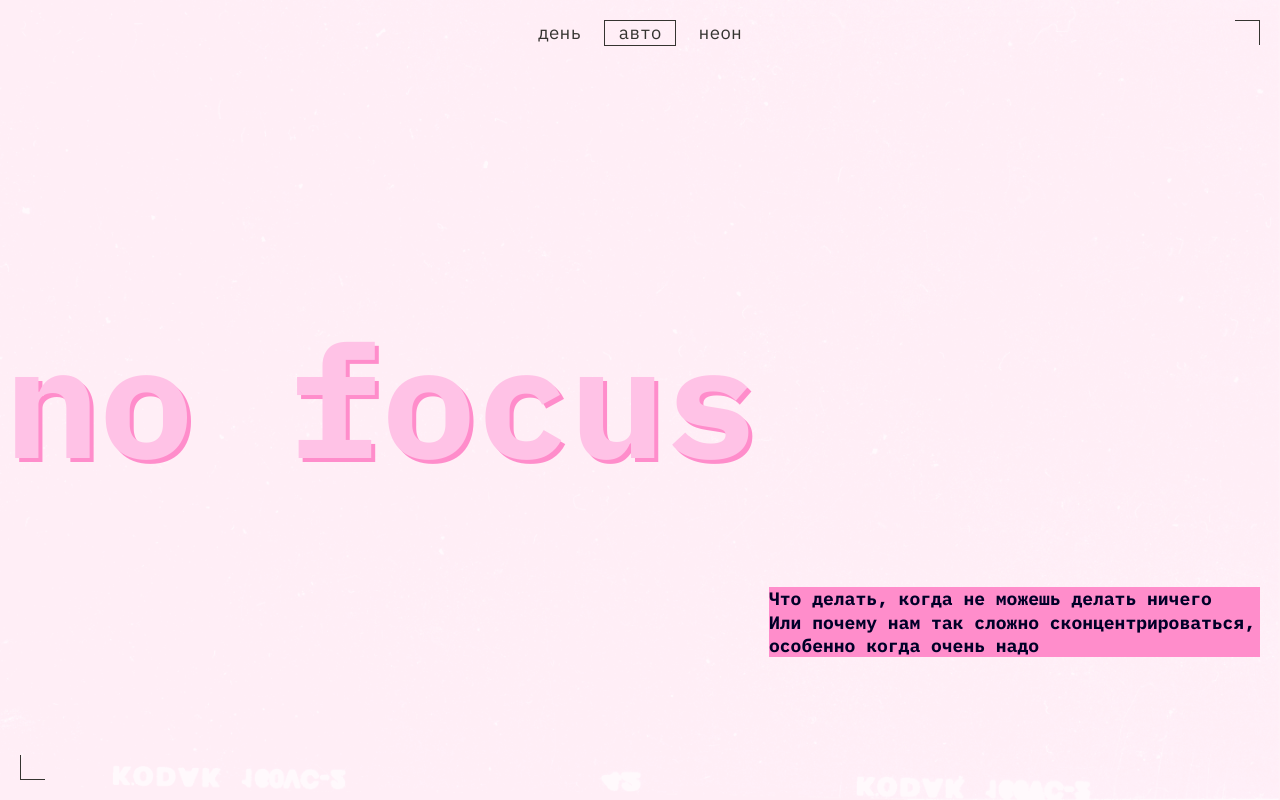
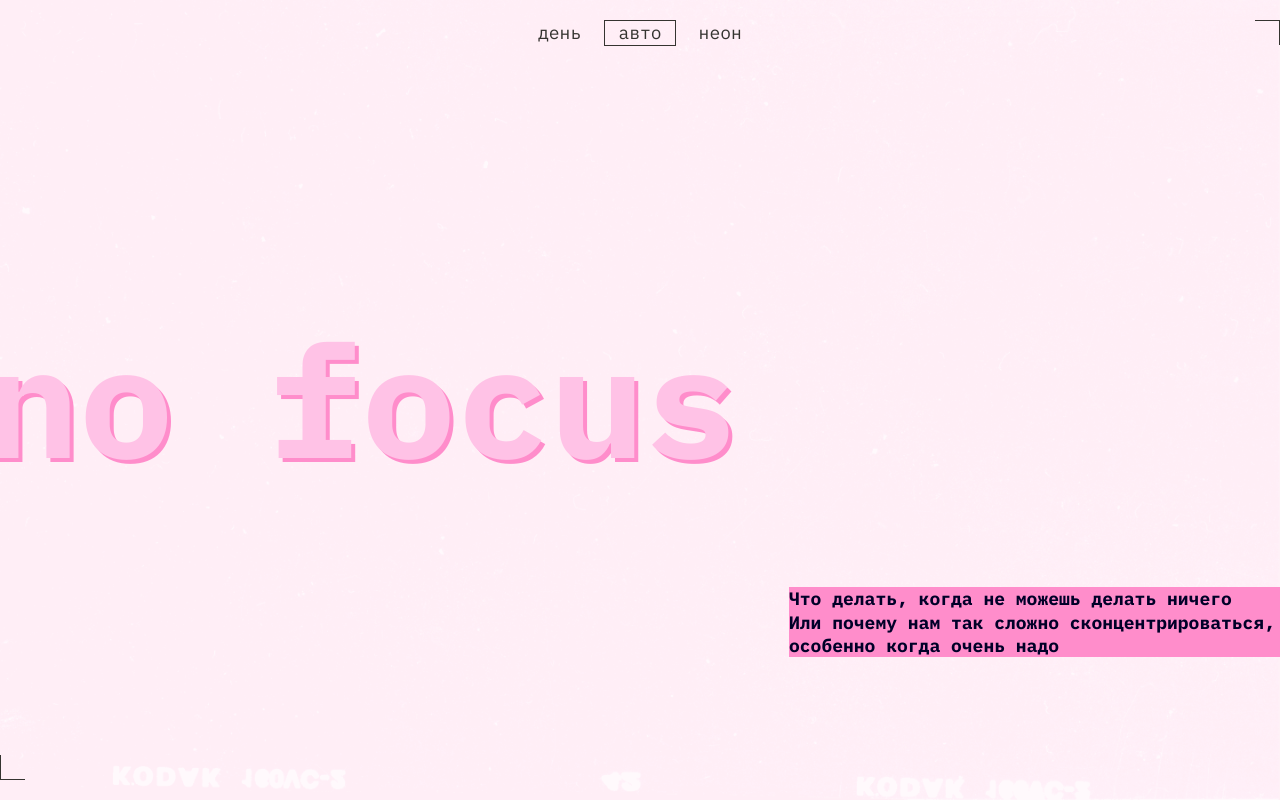
Before and after one commit to Dude18318/slozhno-sosredotochitsya, a website: page index.html in a window 1280 px wide. Shown: the top 800 px of the page. Drawn offline with Linux system fonts and the light colour scheme.

Commit message:
19 commit

```diff
--- a/styles/style.css
+++ b/styles/style.css
@@ -12,7 +12,7 @@ body {
   background-repeat: no-repeat;
   background-size: cover;
   background-position: center;
-  padding: var(--page-padding);
+
   position: relative;
   display: grid;
   gap: var(--page-gap);
```
